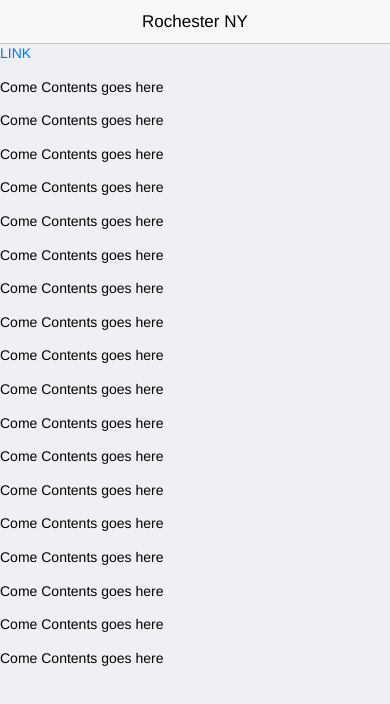
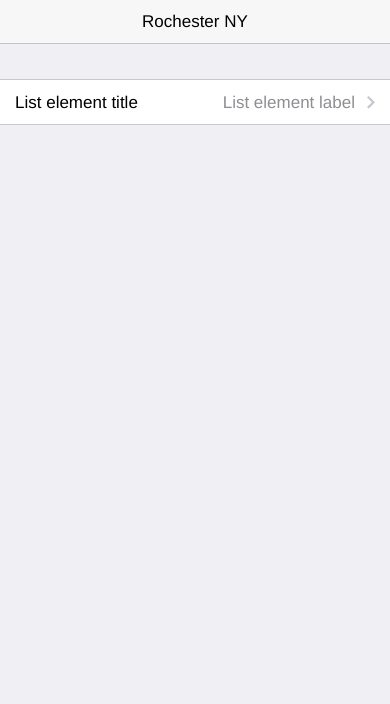
Before and after one commit to areigna/ricepo7, a plain HTML site: page index.html in a window 390 px wide. Drawn offline with Linux system fonts and the light colour scheme; some packages are replaced by stand-ins of ours.

Commit message:
check device

```diff
--- a/index.html
+++ b/index.html
@@ -24,25 +24,18 @@
                 <div class="pages navbar-through toolbar-through">
                     <div data-page="index" class="page">
                         <div class="page-content">
-                            <a href="test.html">LINK</a>
-                            <p>Come Contents goes here</p>
-                            <p>Come Contents goes here</p>
-                            <p>Come Contents goes here</p>
-                            <p>Come Contents goes here</p>
-                            <p>Come Contents goes here</p>
-                            <p>Come Contents goes here</p>
-                            <p>Come Contents goes here</p>
-                            <p>Come Contents goes here</p>
-                            <p>Come Contents goes here</p>
-                            <p>Come Contents goes here</p>
-                            <p>Come Contents goes here</p>
-                            <p>Come Contents goes here</p>
-                            <p>Come Contents goes here</p>
-                            <p>Come Contents goes here</p>
-                            <p>Come Contents goes here</p>
-                            <p>Come Contents goes here</p>
-                            <p>Come Contents goes here</p>
-                            <p>Come Contents goes here</p>
+                            <div class="list-block">
+                                <ul>
+                                    <li>
+                                        <a href="test.html" class="item-link item-content">
+                                            <div class="item-inner">
+                                                <div class="item-title"> List element title </div>
+                                                <div class="item-after"> List element label </div>
+                                            </div>
+                                        </a>
+                                    </li>
+                                </ul>
+                            </div>
                         </div>
                     </div>
                 </div>
--- a/js/index.js
+++ b/js/index.js
@@ -1,4 +1,5 @@
-document.addEventListener("deviceready", onDeviceReady, false);
+//document.addEventListener("deviceready", onDeviceReady, false);
+onDeviceReady();
 
 function onDeviceReady() {
     // Initialize your app
@@ -21,3 +22,10 @@ function onDeviceReady() {
         dynamicNavbar: true
     });
 }
+
+window.addEventListener("batterystatus", onBatteryStatus, false);
+
+function onBatteryStatus(info) {
+    // Handle the online event
+    alert("Level: " + info.level + " isPlugged: " + info.isPlugged);
+}
```
